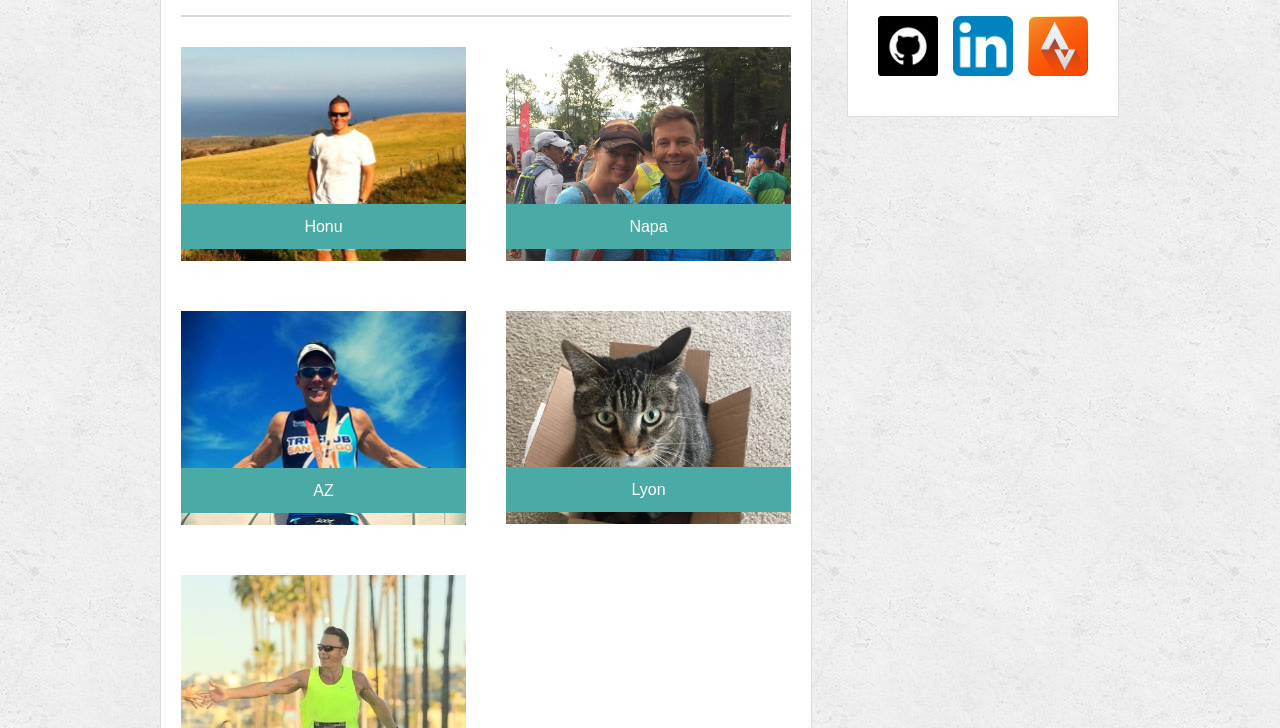
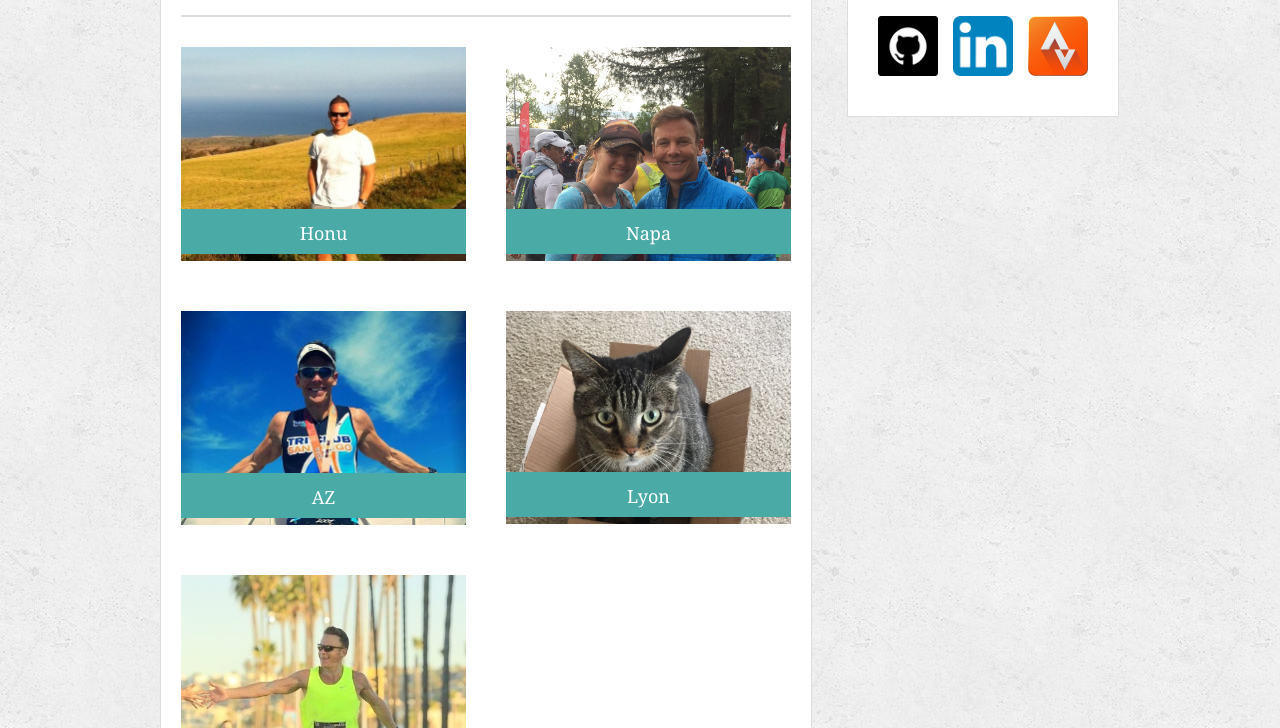
Before and after one commit to mstange22/Basic-Portfolio, a plain HTML site: page portfolio.html in a window 1280 px wide. Shown: the part 186-914 px from the top of the page. Drawn offline with Linux system fonts and the light colour scheme.

Commit message:
Due Date Updates

```diff
--- a/assets/css/style.css
+++ b/assets/css/style.css
@@ -171,6 +171,8 @@ footer {
 	background-color: #4aaaa5;
 	text-align: center;
 	color: white;
+	font-size: 18px;
+	font-family: 'Georgia', Times, Times New Roman, serif;
 }
 
 #honu {
@@ -182,7 +184,7 @@ footer {
 }
 
 #honu div {
-	top: -60px;
+	top: -55px;
 }
 
 #napa {
@@ -193,7 +195,7 @@ footer {
 }
 
 #napa div {
-	top: -60px;
+	top: -55px;
 }
 
 #az {
@@ -205,7 +207,7 @@ footer {
 }
 
 #az div {
-	top: -60px;
+	top: -55px;
 }
 
 #lyon {
@@ -216,19 +218,17 @@ footer {
 }
 
 #lyon div {
-	top: -60px;
+	top: -55px;
 }
 
 #usa {
 	float: left;
 	height: 213.75px;
 	width: 285px;
-	margin-right: 40px;
-	margin-bottom: 50px;
 }
 
 #usa div {
-	top: -60px;
+	top: -55px;
 }
 
 
```
